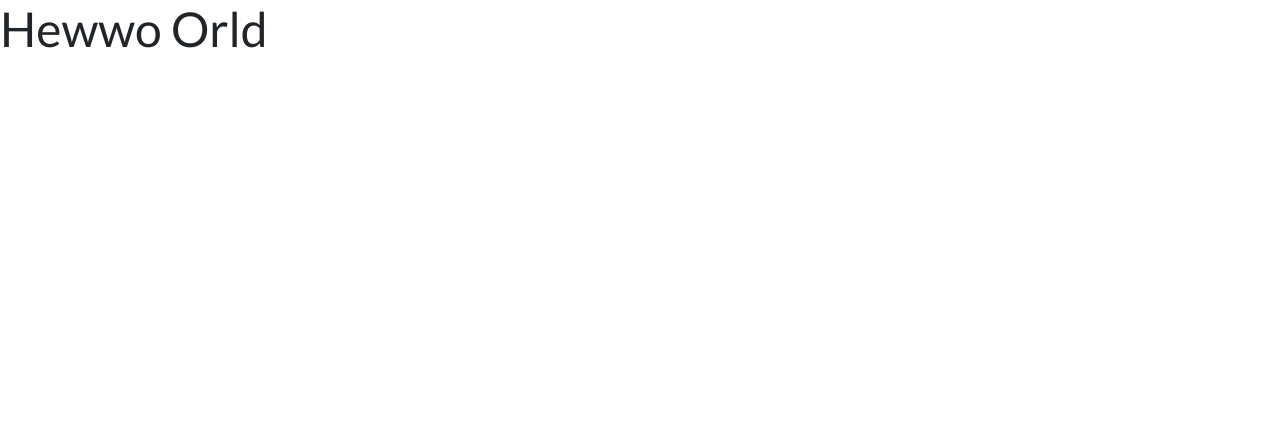
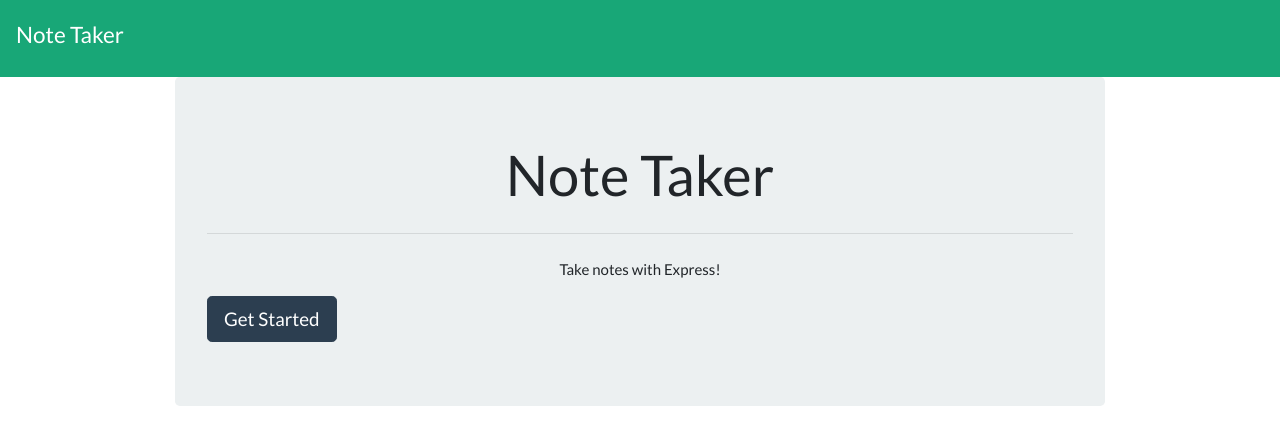
Before and after one commit to AaronTocchi/Note_Taker, a website: page public/index.html in a window 1280 px wide. Drawn offline with nearby package versions, Linux system fonts and the light colour scheme.

Commit message:
built home page

```diff
--- a/public/index.html
+++ b/public/index.html
@@ -12,7 +12,22 @@
 <body>
   <script src="https://cdnjs.cloudflare.com/ajax/libs/jquery/3.3.1/jquery.min.js"></script>
   <script src="/assets/js/index.js"></script>
-<H1>Hewwo Orld</H1>
+  <nav class="navbar" style="background-color: rgb(24, 167, 119)">
+      <span class="navbar-brand mb-0 h1" ><h4 class="text-white">Note Taker</h4></span>
+    </nav>
+    <div class= "container" style="max-width: 960px;">
+        <div class="jumbotron">
+            <h1 class="display-4 text-center">Note Taker</h1>
+            <p class="lead"></p>
+            <hr class="my-4">
+            <p class="text-center">Take notes with Express!</p>
+            <a class="btn btn-primary btn-lg " href="/notes" role="button">Get Started</a>
+          </div>
+
+
+
+
+    </div>
 
 </body>
 
```
